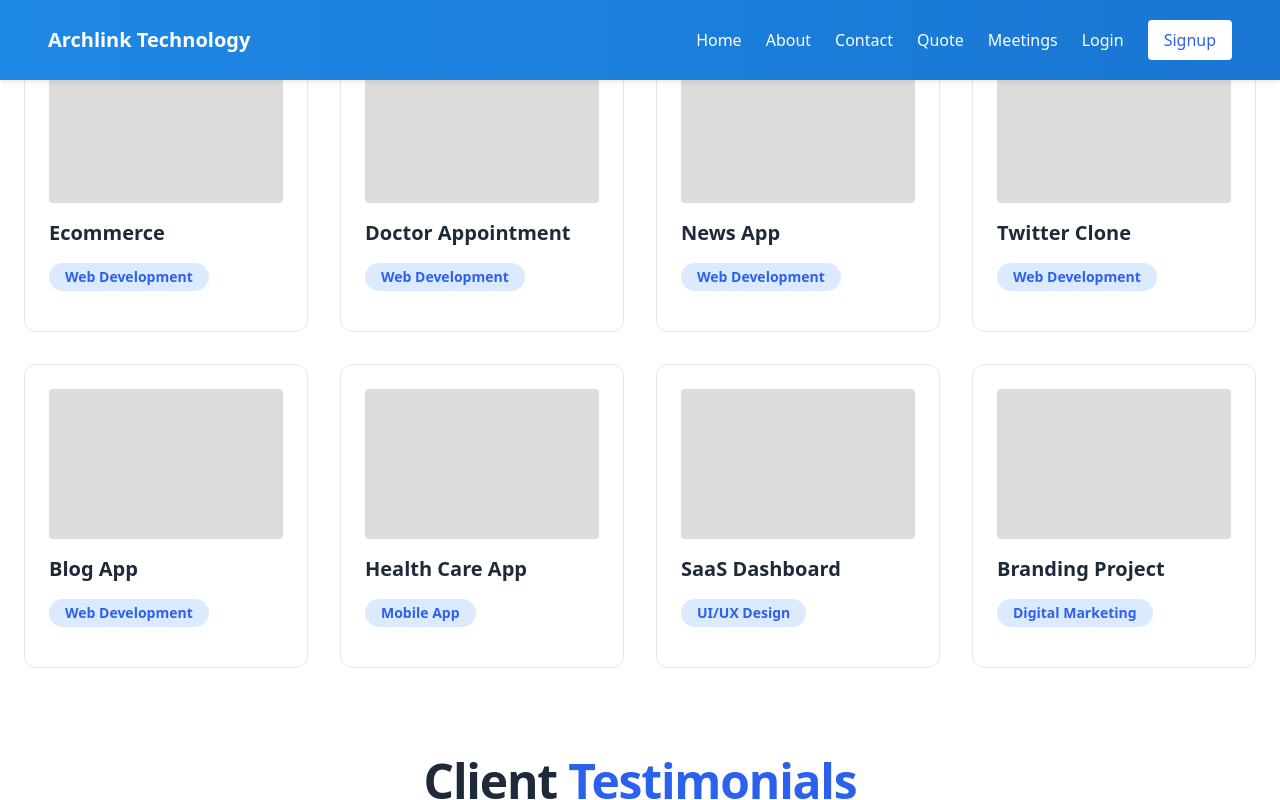
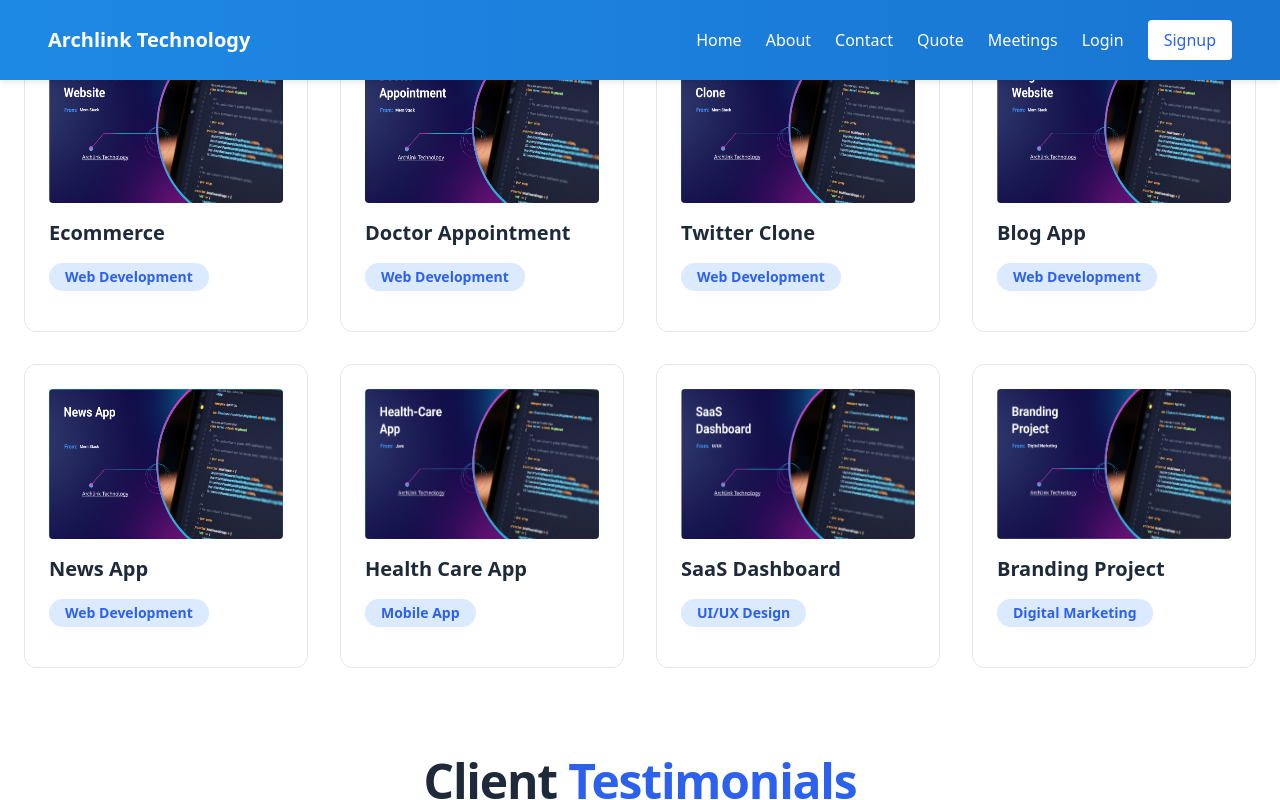
Before and after one commit to adeel420/Archlink-Frontend, a React (Vite) app: page / in a window 1280 px wide. Both pictures are taken after a click on the button "Show More Projects". Shown: the part 1418-2218 px from the top of the page. Built offline with nearby package versions, Linux system fonts and the light colour scheme; no server answers.

Commit message:
create meeting page and update portfolio section

```diff
--- /dev/null
+++ b/src/components/adminDashboard-subsections/Tab5.jsx
@@ -0,0 +1,134 @@
+import axios from "axios";
+import React, { useEffect, useState } from "react";
+
+const Tab5 = () => {
+  const [input, setInput] = useState("");
+  const [popup, setPopup] = useState(false);
+  const [meetings, setMeetings] = useState([]);
+
+  const handleGet = async () => {
+    try {
+      const response = await axios.get(
+        `${import.meta.env.VITE_SERVER_API}/meeting/`
+      );
+      setMeetings(response.data);
+    } catch (err) {
+      console.log(err);
+    }
+  };
+
+  useEffect(() => {
+    handleGet();
+  }, []);
+
+  const filteredItems = meetings.filter((item) =>
+    item.name?.toLowerCase()?.includes(input?.toLowerCase())
+  );
+  return (
+    <div>
+      <div className="flex flex-col md:flex-row items-center justify-between gap-4 px-4 py-6">
+        {/* Heading */}
+        <div className="flex flex-col items-center justify-center gap-2 w-full">
+          <h1 className="text-3xl sm:text-4xl font-extrabold text-gray-800 tracking-wide text-center">
+            All <span className="text-[#2c61ed]">Meetings</span>
+          </h1>
+          <div className="h-[4px] w-[80px] bg-[#2c61ed]" />
+        </div>
+
+        {/* Search */}
+        <form className="w-full max-w-[300px] md:ml-auto">
+          <input
+            type="search"
+            placeholder="Search users for meetings..."
+            className="border p-2 border-gray-300 w-full rounded outline-none focus:ring-2 focus:ring-[#1a7dda] transition"
+            onChange={(e) => setInput(e.target.value)}
+            value={input}
+          />
+        </form>
+      </div>
+
+      <div className="overflow-auto max-h-[77vh] w-full rounded-lg shadow-md">
+        <table className="min-w-full text-sm text-left text-gray-700 bg-white">
+          <thead className="bg-[#dbeaff] text-black uppercase tracking-wide">
+            <tr>
+              <th className="px-6 py-3">#</th>
+              <th className="px-6 py-3">Name</th>
+              <th className="px-6 py-3">Email</th>
+              <th className="px-6 py-3">Phone No</th>
+              <th className="px-6 py-3">Timing</th>
+              <th className="px-6 py-3">Subject & Purpose</th>
+            </tr>
+          </thead>
+          <tbody className="divide-y divide-gray-200">
+            {filteredItems.length > 0 ? (
+              filteredItems.map((contact, i) => (
+                <React.Fragment key={contact._id}>
+                  <tr className="hover:bg-[#f3f6ff] transition">
+                    <td className="px-6 py-4 font-bold">{i + 1}</td>
+                    <td className="px-6 py-4">{contact.name}</td>
+                    <td className="px-6 py-4">{contact.email}</td>
+                    <td className="px-6 py-4">{contact.contact}</td>
+                    <td className="px-6 py-4">{contact.timing}</td>
+
+                    <td className="px-6 py-4">
+                      <span
+                        className="inline-block px-2 py-1 text-xs font-semibold bg-blue-100
+               text-blue-700 rounded-full outline-0 cursor-pointer"
+                        onClick={() => setPopup(contact._id)}
+                      >
+                        Click for Details
+                      </span>
+                    </td>
+                  </tr>
+                  {/* Popup */}
+                  {popup === contact._id && (
+                    <div className="bg-[#1976d242] fixed top-[0] left-[0] h-[100%] w-[100%] ">
+                      <div
+                        className={`bg-[white] p-5 max-w-[400px] w-full fixed top-[50%] left-[50%] shadow shadow-xl rounded`}
+                        style={{ transform: "translate(-50%, -50%)" }}
+                      >
+                        <button
+                          className="absolute right-[10px] top-[10px] cursor-pointer text-xl "
+                          onClick={() => setPopup(false)}
+                        >
+                          &times;
+                        </button>
+                        <h1 className="text-center text-[#1a7dda] text-2xl font-semibold ">
+                          Subject & Purpose
+                        </h1>
+                        <h3 className="flex items-center gap-2 ">
+                          <p className="mt-4 min-h-[50px] font-bold text-base ">
+                            Subject:
+                          </p>
+                          <p className="mt-4 min-h-[50px] text-base ">
+                            {contact.subject}
+                          </p>
+                        </h3>
+                        <h3 className=" ">
+                          <p className=" font-bold text-base ">
+                            Purpose of meeting:
+                          </p>
+                          <p className="min-h-[50px] text-base ">
+                            {contact.purpose}
+                          </p>
+                        </h3>
+                      </div>
+                    </div>
+                  )}
+                </React.Fragment>
+              ))
+            ) : (
+              <tr className="hover:bg-[#f3f6ff] transition">
+                <td className="px-6 py-4 text-center" colSpan={6}>
+                  No meetings found...
+                </td>
+              </tr>
+            )}
+          </tbody>
+        </table>
+      </div>
+    </div>
+  );
+};
+
+export default Tab5;
--- a/src/components/home-subsections/Portfolio.jsx
+++ b/src/components/home-subsections/Portfolio.jsx
@@ -1,10 +1,12 @@
 import React, { useState } from "react";
 import { portfolioData, servicesData } from "../../data/data";
 import { ScaleLoader } from "react-spinners";
+import { Link, useNavigate } from "react-router-dom";
 
 const Portfolio = () => {
   const [showProjects, setShowProjects] = useState(false);
   const [loading, setLoading] = useState(false);
+  const navigate = useNavigate();
 
   const handleShowMore = () => {
     setLoading(true);
@@ -30,11 +32,13 @@ const Portfolio = () => {
       {/* Cards */}
       <div className="grid grid-cols-1 sm:grid-cols-2 lg:grid-cols-4 gap-8 mt-12">
         {portfolioData.slice(0, 4).map((data, index) => (
+          <Link to={data.projectLink} target="_blank">
             <div
-            className="flex flex-col  p-6 rounded-xl border border-gray-200 transition-transform duration-300 hover:scale-105 hover:shadow-lg bg-white"
+              className="flex flex-col  p-6 rounded-xl border border-gray-200 transition-transform duration-300 hover:scale-105 hover:shadow-lg bg-white cursor-pointer"
               key={index}
             >
-            <div className="bg-[#dddddd] w-full h-[150px] rounded "></div>
+              <img src={data.img} className="w-full h-[150px] rounded " />
+
               <h3 className="text-xl font-semibold text-gray-800 mb-4 mt-4">
                 {data.title}
               </h3>
@@ -42,15 +46,17 @@ const Portfolio = () => {
                 {data.service}
               </h2>
             </div>
+          </Link>
         ))}
 
         {showProjects === true &&
           portfolioData.slice(4, 8).map((data, index) => (
+            <Link to={data.projectLink} target="_blank">
               <div
-              className="flex flex-col  p-6 rounded-xl border border-gray-200 transition-transform duration-300 hover:scale-105 hover:shadow-lg bg-white"
+                className="flex flex-col  p-6 rounded-xl border border-gray-200 transition-transform duration-300 hover:scale-105 hover:shadow-lg bg-white cursor-pointer"
                 key={index}
               >
-              <div className="bg-[#dddddd] w-full h-[150px] rounded "></div>
+                <img src={data.img} className="w-full h-[150px] rounded " />
                 <h3 className="text-xl font-semibold text-gray-800 mb-4 mt-4">
                   {data.title}
                 </h3>
@@ -58,6 +64,7 @@ const Portfolio = () => {
                   {data.service}
                 </h2>
               </div>
+            </Link>
           ))}
       </div>
 
--- a/src/data/data.js
+++ b/src/data/data.js
@@ -1,6 +1,10 @@
 import { Code, Smartphone, Palette, TrendingUp, Users } from "lucide-react";
 import { LuTarget } from "react-icons/lu";
-import { MdOutlineRemoveRedEye, MdContactMail } from "react-icons/md";
+import {
+  MdOutlineRemoveRedEye,
+  MdContactMail,
+  MdMeetingRoom,
+} from "react-icons/md";
 import { PiMedalFill } from "react-icons/pi";
 import { FaRegClock, FaLocationDot } from "react-icons/fa6";
 import {
@@ -69,14 +73,54 @@ export const missionData = [
 ];
 
 export const portfolioData = [
-  { title: "Ecommerce", service: "Web Development" },
-  { title: "Doctor Appointment", service: "Web Development" },
-  { title: "News App", service: "Web Development" },
-  { title: "Twitter Clone", service: "Web Development" },
-  { title: "Blog App", service: "Web Development" },
-  { title: "Health Care App", service: "Mobile App" },
-  { title: "SaaS Dashboard", service: "UI/UX Design" },
-  { title: "Branding Project", service: "Digital Marketing" },
+  {
+    title: "Ecommerce",
+    service: "Web Development",
+    img: portfolioAssets.portfolio1,
+    projectLink: "https://mern-stack-ecommerce-frontend-nine.vercel.app/",
+  },
+  {
+    title: "Doctor Appointment",
+    service: "Web Development",
+    img: portfolioAssets.portfolio6,
+    projectLink: "https://doctor-appointment-frontend-tau.vercel.app/",
+  },
+  {
+    title: "Twitter Clone",
+    service: "Web Development",
+    img: portfolioAssets.portfolio3,
+    projectLink: "https://twitter-clone-frontend-nu.vercel.app/",
+  },
+  {
+    title: "Blog App",
+    service: "Web Development",
+    img: portfolioAssets.portfolio4,
+    projectLink: "https://blog-app-frontend-sigma.vercel.app/",
+  },
+  {
+    title: "News App",
+    service: "Web Development",
+    img: portfolioAssets.portfolio5,
+    projectLink: "",
+  },
+  {
+    title: "Health Care App",
+    service: "Mobile App",
+    img: portfolioAssets.portfolio7,
+    projectLink: "",
+  },
+  {
+    title: "SaaS Dashboard",
+    service: "UI/UX Design",
+    img: portfolioAssets.portfolio8,
+    projectLink: "",
+  },
+  {
+    title: "Branding Project",
+    service: "Digital Marketing",
+    img: portfolioAssets.portfolio9,
+    projectLink: "",
+  },
 ];
 
 export const teamMembersData = [
@@ -291,5 +335,6 @@ export const dashboardBtnData = [
   { id: 1, logo: ImBullhorn, text: "Job Applicant Users" },
   { id: 2, logo: ImBullhorn, text: "Quote Users" },
   { id: 3, logo: MdContactMail, text: "Contact Users" },
-  { id: 4, logo: IoIosLogOut, text: "Logout" },
+  { id: 4, logo: MdMeetingRoom, text: "Meetings" },
+  { id: 5, logo: IoIosLogOut, text: "Logout" },
 ];
--- a/src/pages/Admin_Dashboard.jsx
+++ b/src/pages/Admin_Dashboard.jsx
@@ -6,6 +6,7 @@ import Tab3 from "../components/adminDashboard-subsections/Tab3";
 import Tab4 from "../components/adminDashboard-subsections/Tab4";
 import { useNavigate } from "react-router-dom";
 import { handleSuccess } from "../utils/Utils";
+import Tab5 from "../components/adminDashboard-subsections/Tab5";
 
 const Admin_Dashboard = () => {
   const [activeTab, setActiveTab] = useState(0);
@@ -21,7 +22,7 @@ const Admin_Dashboard = () => {
             key={data.id}
             onClick={() => {
               setActiveTab(data.id);
-              if (data.id === 4) {
+              if (data.id === 5) {
                 handleSuccess("Logout Successful");
                 navigate("/");
               }
@@ -56,6 +57,7 @@ const Admin_Dashboard = () => {
         {activeTab === 1 && <Tab2 />}
         {activeTab === 2 && <Tab3 />}
         {activeTab === 3 && <Tab4 />}
+        {activeTab === 4 && <Tab5 />}
       </div>
     </div>
   );
--- a/src/pages/Meetings.jsx
+++ b/src/pages/Meetings.jsx
@@ -1,6 +1,7 @@
 import React, { useState } from "react";
 import { ScaleLoader } from "react-spinners";
-import { handleError } from "../utils/Utils";
+import { handleError, handleSuccess } from "../utils/Utils";
+import axios from "axios";
 
 const Meetings = () => {
   const [loading, setLoading] = useState(false);
@@ -16,12 +17,35 @@ const Meetings = () => {
     if (!name || !email || !contact || !subject || !timing || !purpose) {
       return handleError("Please fill all fields");
     }
+    setLoading(true);
+    try {
+      const response = await axios.post(
+        `${import.meta.env.VITE_SERVER_API}/meeting/`,
+        { name, email, contact, subject, timing, purpose },
+        {
+          headers: {
+            "Content-Type": "application/json",
+          },
+        }
+      );
+      handleSuccess("Form submit successfully");
+      setName("");
+      setEmail("");
+      setContact("");
+      setSubject("");
+      setTiming("");
+      setPurpose("");
+    } catch (err) {
+      console.log(err);
+    } finally {
+      setLoading(false);
+    }
   };
 
   return (
     <div className="container mx-auto px-4 py-30 space-y-16">
       {loading && (
-        <div className="fixed inset-0 bg-[#0000005a] z-50 flex items-center justify-center">
+        <div className="fixed h-[100%] inset-0 bg-[#0000005a] z-50 flex items-center justify-center">
           <ScaleLoader color="#275ce7" />
         </div>
       )}
@@ -167,7 +191,7 @@ const Meetings = () => {
 
             <button
               type="submit"
-              className="w-full md:w-auto bg-[#2c61ed] hover:bg-[#204bcc] text-white font-medium px-6 py-3 rounded-lg shadow-md transition"
+              className="w-full md:w-auto bg-[#2c61ed] hover:bg-[#204bcc] text-white font-medium px-6 py-3 rounded-lg shadow-md transition cursor-pointer"
             >
               Schedule Meeting
             </button>
```
Lines whose indentation alone changed are shown as unchanged.
